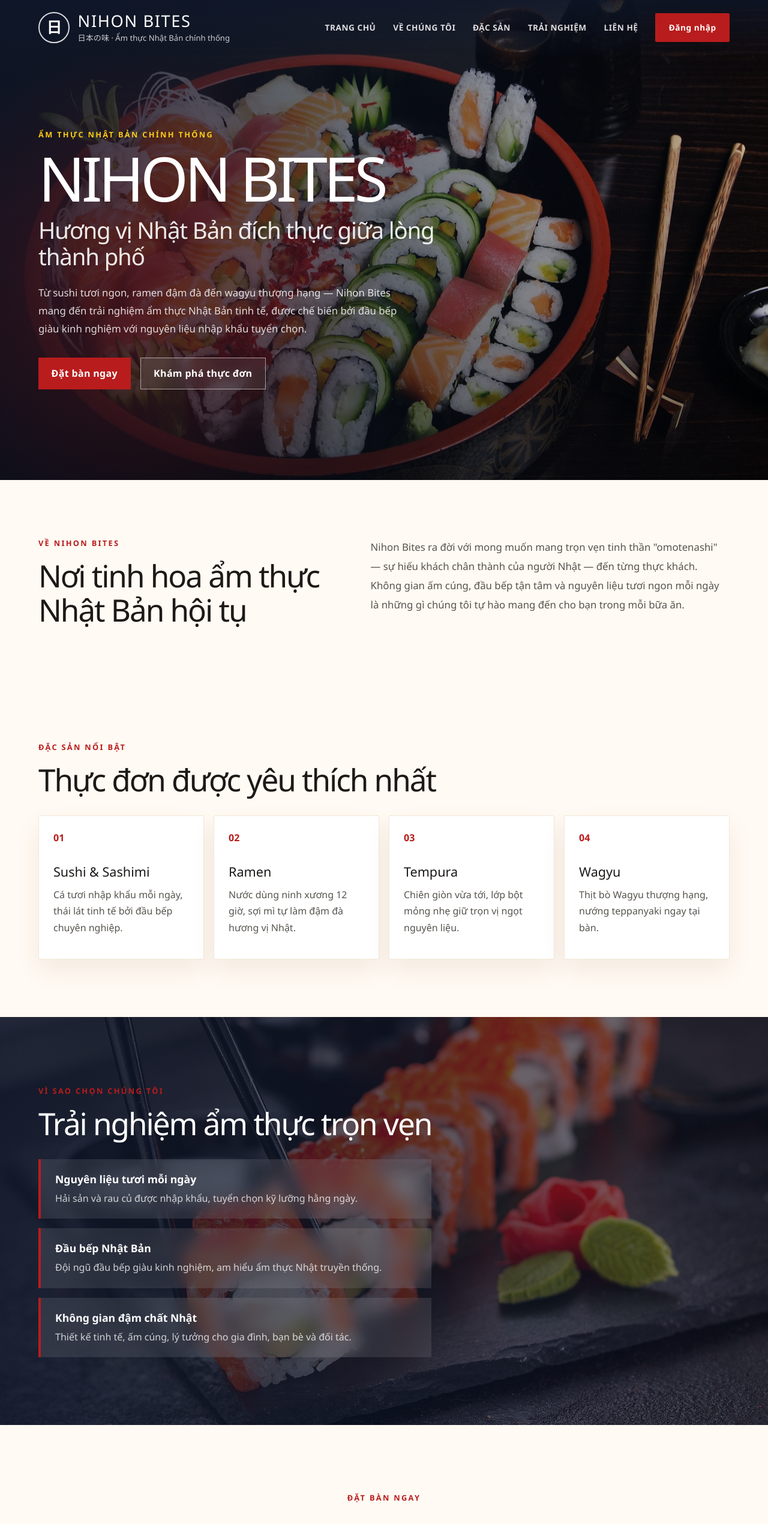
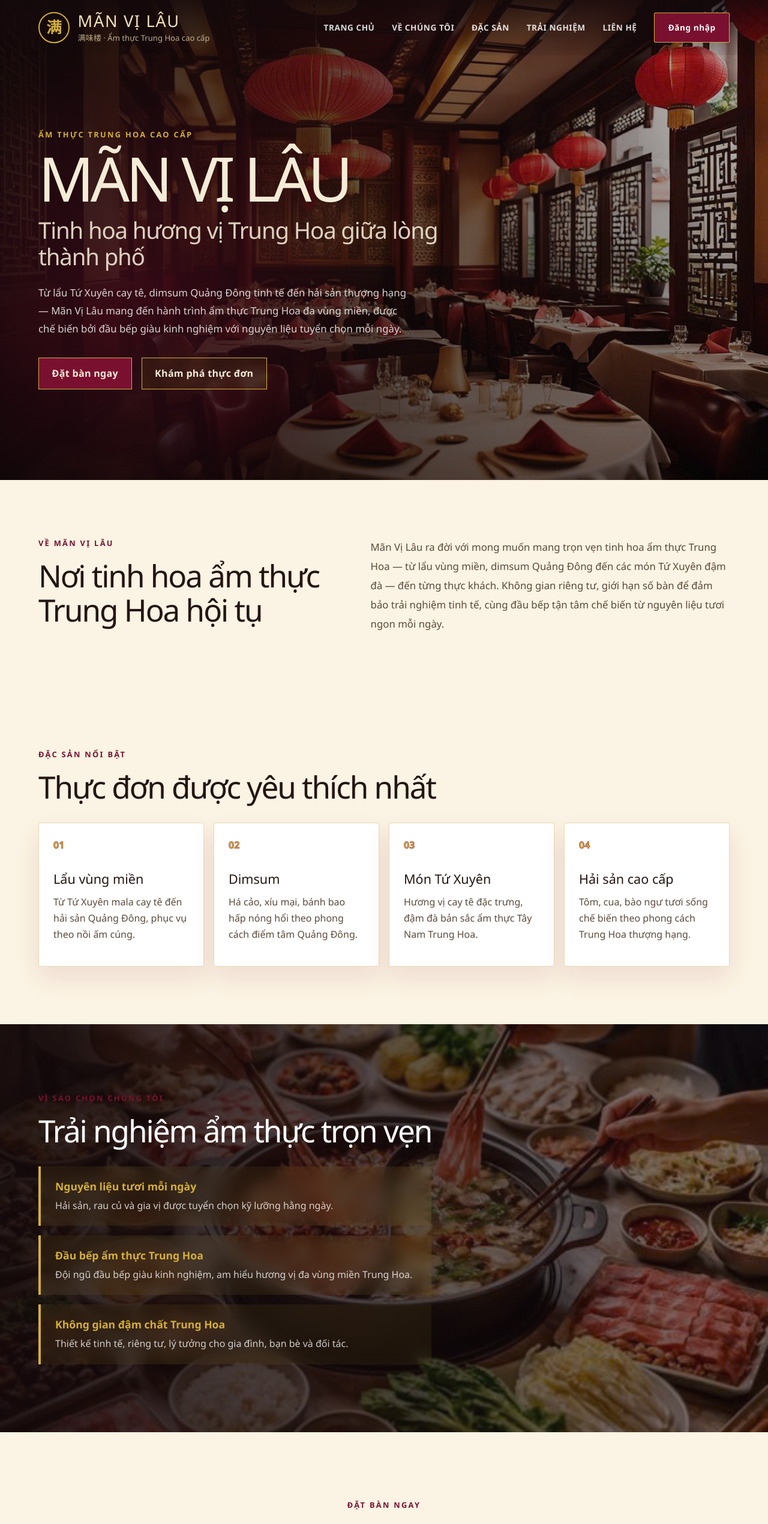
Before and after one commit to AnhTuan2111/RIMS, a React (Vite) app in the folder frontend/: page / in a window 1280 px wide. Shown: the top 2540 px of the page at 60% size. Built offline with nearby package versions, Linux system fonts and the light colour scheme.

Commit message:
homePage promax

```diff
--- a/frontend/src/features/home/HomePage.tsx
+++ b/frontend/src/features/home/HomePage.tsx
@@ -5,11 +5,11 @@ export default function HomePage() {
         <main className="restaurant-home">
             <header className="restaurant-navbar">
                 <div className="restaurant-brand">
-                    <div className="restaurant-logo-mark">日</div>
+                    <div className="restaurant-logo-mark">满</div>
 
                     <div>
-                        <h1>NIHON BITES</h1>
-                        <p>日本の味 · Ẩm thực Nhật Bản chính thống</p>
+                        <h1>MÃN VỊ LÂU</h1>
+                        <p>满味楼 · Ẩm thực Trung Hoa cao cấp</p>
                     </div>
                 </div>
 
@@ -30,18 +30,18 @@ export default function HomePage() {
                 <div className="restaurant-hero-overlay"></div>
 
                 <div className="restaurant-hero-content">
-                    <p className="restaurant-subtitle">Ẩm thực Nhật Bản chính thống</p>
+                    <p className="restaurant-subtitle">Ẩm thực Trung Hoa cao cấp</p>
 
                     <h2>
-                        NIHON BITES
-                        <span>Hương vị Nhật Bản đích thực giữa lòng thành phố</span>
+                        MÃN VỊ LÂU
+                        <span>Tinh hoa hương vị Trung Hoa giữa lòng thành phố</span>
                     </h2>
 
                     <p className="restaurant-description">
-                        Từ sushi tươi ngon, ramen đậm đà đến wagyu thượng hạng —
-                        Nihon Bites mang đến trải nghiệm ẩm thực Nhật Bản tinh tế,
-                        được chế biến bởi đầu bếp giàu kinh nghiệm với nguyên liệu
-                        nhập khẩu tuyển chọn.
+                        Từ lẩu Tứ Xuyên cay tê, dimsum Quảng Đông tinh tế đến hải sản
+                        thượng hạng — Mãn Vị Lâu mang đến hành trình ẩm thực Trung Hoa
+                        đa vùng miền, được chế biến bởi đầu bếp giàu kinh nghiệm với
+                        nguyên liệu tuyển chọn mỗi ngày.
                     </p>
 
                     <div className="restaurant-hero-actions">
@@ -58,16 +58,16 @@ export default function HomePage() {
 
             <section id="about" className="restaurant-section restaurant-about">
                 <div>
-                    <p className="restaurant-section-label">Về Nihon Bites</p>
-                    <h2>Nơi tinh hoa ẩm thực Nhật Bản hội tụ</h2>
+                    <p className="restaurant-section-label">Về Mãn Vị Lâu</p>
+                    <h2>Nơi tinh hoa ẩm thực Trung Hoa hội tụ</h2>
                 </div>
 
                 <p>
-                    Nihon Bites ra đời với mong muốn mang trọn vẹn tinh thần
-                    "omotenashi" — sự hiếu khách chân thành của người Nhật —
-                    đến từng thực khách. Không gian ấm cúng, đầu bếp tận tâm và
-                    nguyên liệu tươi ngon mỗi ngày là những gì chúng tôi tự hào
-                    mang đến cho bạn trong mỗi bữa ăn.
+                    Mãn Vị Lâu ra đời với mong muốn mang trọn vẹn tinh hoa ẩm thực
+                    Trung Hoa — từ lẩu vùng miền, dimsum Quảng Đông đến các món
+                    Tứ Xuyên đậm đà — đến từng thực khách. Không gian riêng tư,
+                    giới hạn số bàn để đảm bảo trải nghiệm tinh tế, cùng đầu bếp
+                    tận tâm chế biến từ nguyên liệu tươi ngon mỗi ngày.
                 </p>
             </section>
 
@@ -80,26 +80,26 @@ export default function HomePage() {
                 <div className="restaurant-role-grid">
                     <article>
                         <span>01</span>
-                        <h3>Sushi & Sashimi</h3>
-                        <p>Cá tươi nhập khẩu mỗi ngày, thái lát tinh tế bởi đầu bếp chuyên nghiệp.</p>
+                        <h3>Lẩu vùng miền</h3>
+                        <p>Từ Tứ Xuyên mala cay tê đến hải sản Quảng Đông, phục vụ theo nồi ấm cúng.</p>
                     </article>
 
                     <article>
                         <span>02</span>
-                        <h3>Ramen</h3>
-                        <p>Nước dùng ninh xương 12 giờ, sợi mì tự làm đậm đà hương vị Nhật.</p>
+                        <h3>Dimsum</h3>
+                        <p>Há cảo, xíu mại, bánh bao hấp nóng hổi theo phong cách điểm tâm Quảng Đông.</p>
                     </article>
 
                     <article>
                         <span>03</span>
-                        <h3>Tempura</h3>
-                        <p>Chiên giòn vừa tới, lớp bột mỏng nhẹ giữ trọn vị ngọt nguyên liệu.</p>
+                        <h3>Món Tứ Xuyên</h3>
+                        <p>Hương vị cay tê đặc trưng, đậm đà bản sắc ẩm thực Tây Nam Trung Hoa.</p>
                     </article>
 
                     <article>
                         <span>04</span>
-                        <h3>Wagyu</h3>
-                        <p>Thịt bò Wagyu thượng hạng, nướng teppanyaki ngay tại bàn.</p>
+                        <h3>Hải sản cao cấp</h3>
+                        <p>Tôm, cua, bào ngư tươi sống chế biến theo phong cách Trung Hoa thượng hạng.</p>
                     </article>
                 </div>
             </section>
@@ -113,17 +113,17 @@ export default function HomePage() {
                     <div className="restaurant-feature-list">
                         <div>
                             <strong>Nguyên liệu tươi mỗi ngày</strong>
-                            <p>Hải sản và rau củ được nhập khẩu, tuyển chọn kỹ lưỡng hằng ngày.</p>
+                            <p>Hải sản, rau củ và gia vị được tuyển chọn kỹ lưỡng hằng ngày.</p>
                         </div>
 
                         <div>
-                            <strong>Đầu bếp Nhật Bản</strong>
-                            <p>Đội ngũ đầu bếp giàu kinh nghiệm, am hiểu ẩm thực Nhật truyền thống.</p>
+                            <strong>Đầu bếp ẩm thực Trung Hoa</strong>
+                            <p>Đội ngũ đầu bếp giàu kinh nghiệm, am hiểu hương vị đa vùng miền Trung Hoa.</p>
                         </div>
 
                         <div>
-                            <strong>Không gian đậm chất Nhật</strong>
-                            <p>Thiết kế tinh tế, ấm cúng, lý tưởng cho gia đình, bạn bè và đối tác.</p>
+                            <strong>Không gian đậm chất Trung Hoa</strong>
+                            <p>Thiết kế tinh tế, riêng tư, lý tưởng cho gia đình, bạn bè và đối tác.</p>
                         </div>
                     </div>
                 </div>
@@ -131,8 +131,8 @@ export default function HomePage() {
 
             <section id="contact" className="restaurant-cta">
                 <p className="restaurant-section-label">Đặt bàn ngay</p>
-                <h2>Sẵn sàng thưởng thức hương vị Nhật Bản?</h2>
-                <p>Đặt bàn ngay hôm nay để trải nghiệm ẩm thực Nihon Bites.</p>
+                <h2>Sẵn sàng thưởng thức hương vị Trung Hoa?</h2>
+                <p>Đặt bàn ngay hôm nay để trải nghiệm ẩm thực Mãn Vị Lâu.</p>
 
                 <Link className="restaurant-primary-btn" to="/login">
                     Đặt bàn ngay
@@ -140,7 +140,7 @@ export default function HomePage() {
             </section>
 
             <footer className="restaurant-footer">
-                <p>© 2026 Nihon Bites. Ẩm thực Nhật Bản chính thống.</p>
+                <p>© 2026 Mãn Vị Lâu. Ẩm thực Trung Hoa cao cấp.</p>
             </footer>
         </main>
     )
```
Also changed, not shown: frontend/src/assets/hero-restaurant.jpg, frontend/src/assets/restaurant-feature.jpg, frontend/src/styles/bootstrap-rims-public.css.
